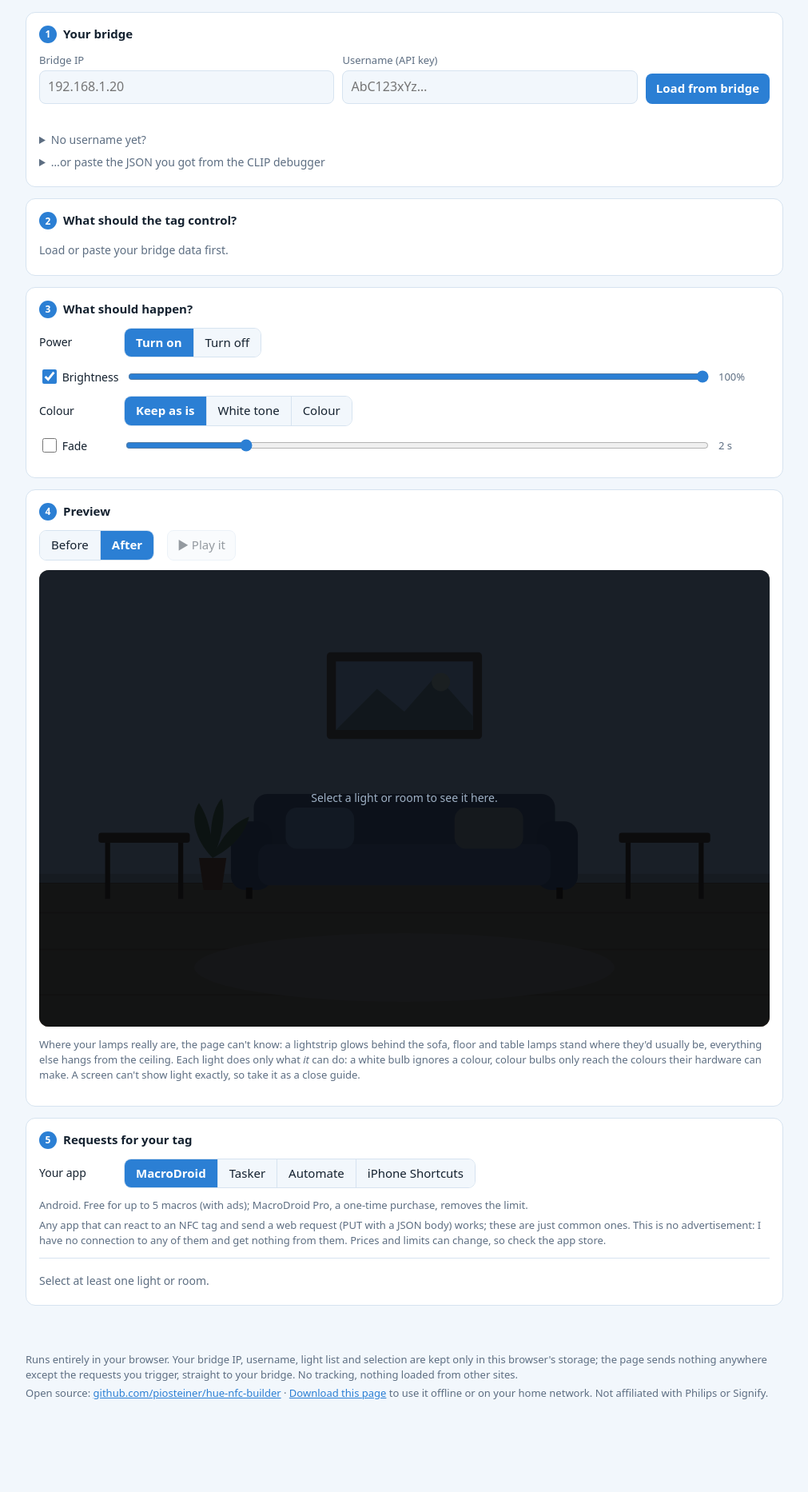
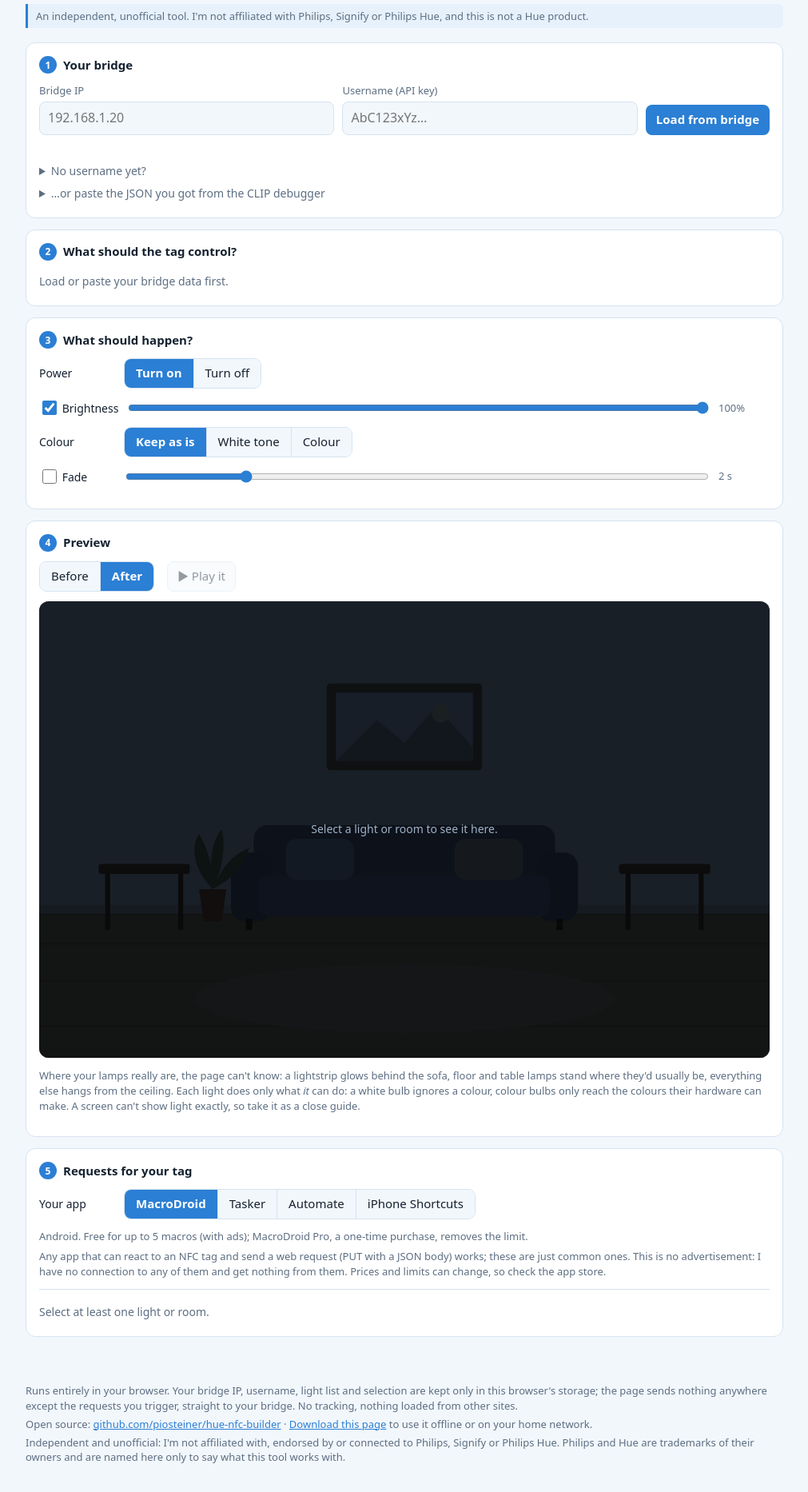
Before and after one commit to piosteiner/hue-nfc-builder, a plain HTML site: page index.html in a window 1280 px wide. Shown: the part 83-1949 px from the top of the page at 80% size, without its empty margins (134-1145 px from the left). Before the commit the page ends 1869 px from the top, so only its background shows below. Drawn offline with Linux system fonts and the light colour scheme.

Commit message:
Clear note: independent and unofficial, not affiliated with Philips, Signify or Philips Hue
Co-Authored-By: Claude Opus 5.5 <noreply@anthropic.com>

```diff
--- a/index.html
+++ b/index.html
@@ -21,7 +21,8 @@ html{-webkit-text-size-adjust:100%;text-size-adjust:100%}
 body{margin:0;font:15px/1.45 system-ui,-apple-system,"Segoe UI",Roboto,sans-serif;background:var(--bg);color:var(--ink)}
 main{max-width:980px;margin:0 auto;padding:20px 16px 40px}
 h1{font-size:22px;margin:4px 0 2px}
-.sub{color:var(--muted);margin:0 0 18px}
+.sub{color:var(--muted);margin:0 0 8px}
+.indie{font-size:13px;color:var(--muted);margin:0 0 18px;padding:6px 10px;border-left:3px solid var(--accent);background:var(--accent-soft);border-radius:0 6px 6px 0}
 a{color:var(--accent)}
 .card{background:var(--card);border:1px solid var(--line);border-radius:12px;padding:16px;margin-bottom:14px}
 .card h2{font-size:15px;margin:0 0 12px;display:flex;align-items:center;gap:8px}
@@ -149,6 +150,7 @@ footer p{margin:4px 0}
 <main>
 <h1>Hue NFC Command Builder</h1>
 <p class="sub">Pick lights or rooms, choose what should happen, preview it, and copy the request into the automation app that reads your NFC tag.</p>
+<p class="indie">An independent, unofficial tool. I'm not affiliated with Philips, Signify or Philips Hue, and this is not a Hue product.</p>
 
 <section class="card">
   <h2><span class="step">1</span> Your bridge</h2>
@@ -257,7 +259,8 @@ footer p{margin:4px 0}
 
 <footer>
   <p>Runs entirely in your browser. Your bridge IP, username, light list and selection are kept only in this browser's storage; the page sends nothing anywhere except the requests you trigger, straight to your bridge. No tracking, nothing loaded from other sites.</p>
-  <p>Open source: <a href="https://github.com/piosteiner/hue-nfc-builder">github.com/piosteiner/hue-nfc-builder</a> · <a href="index.html" download="hue-nfc-builder.html">Download this page</a> to use it offline or on your home network. Not affiliated with Philips or Signify.</p>
+  <p>Open source: <a href="https://github.com/piosteiner/hue-nfc-builder">github.com/piosteiner/hue-nfc-builder</a> · <a href="index.html" download="hue-nfc-builder.html">Download this page</a> to use it offline or on your home network.</p>
+  <p>Independent and unofficial: I'm not affiliated with, endorsed by or connected to Philips, Signify or Philips Hue. Philips and Hue are trademarks of their owners and are named here only to say what this tool works with.</p>
 </footer>
 
 <script>
```
Also changed, not shown: 1 other file.
